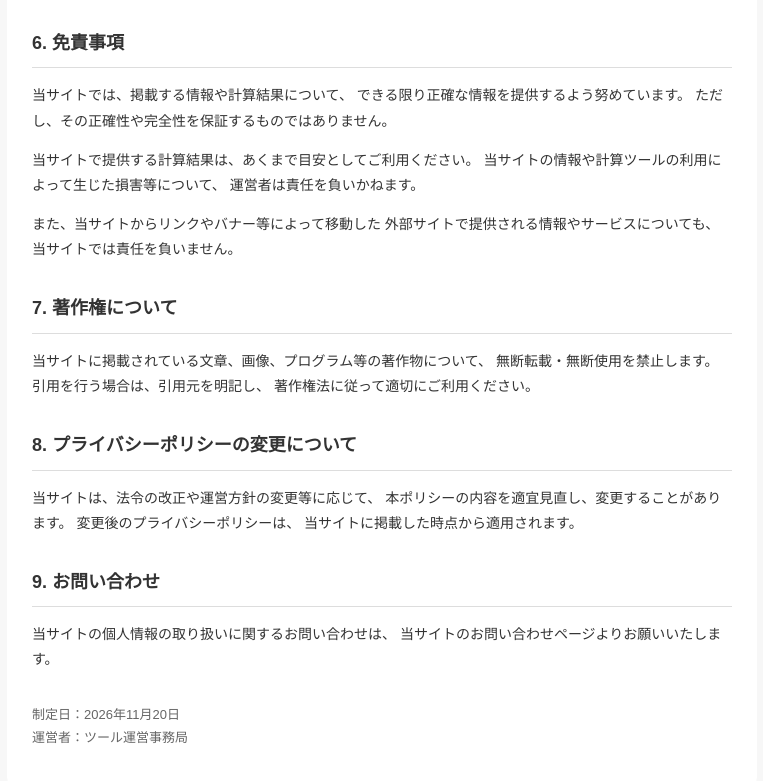
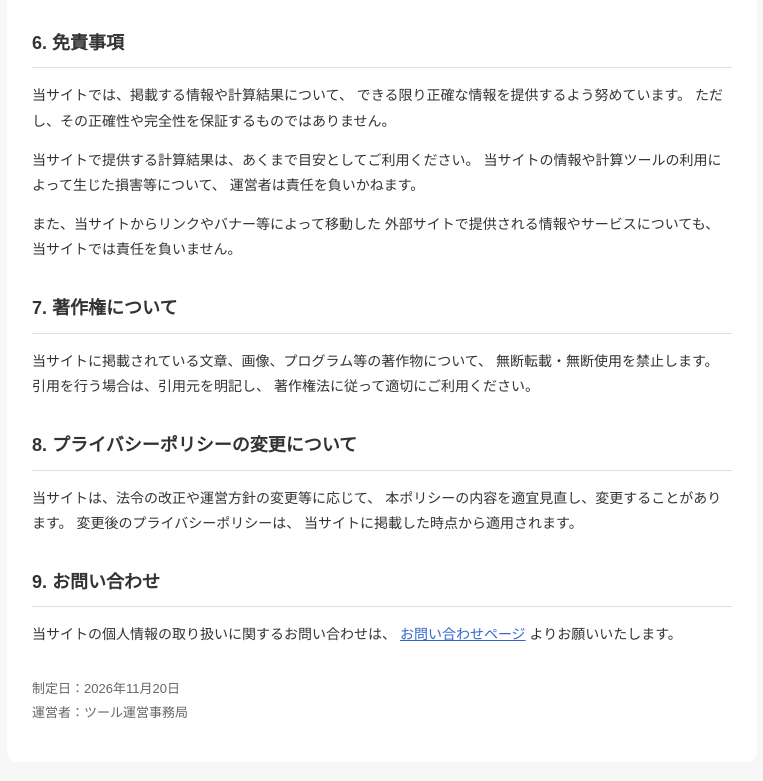
Before and after one commit to kirokugirl-lang/matome1-7.inde.html, a plain HTML site: page privacy.html in a window 1280 px wide. Shown: the part 1209-1990 px from the top of the page, without its empty margins (258-1021 px from the left). Drawn offline with Linux system fonts and the light colour scheme.

Commit message:
Update privacy.html

```diff
--- a/privacy.html
+++ b/privacy.html
@@ -187,7 +187,8 @@ Cookieを使用する場合があります。
 
 <p>
 当サイトの個人情報の取り扱いに関するお問い合わせは、
-当サイトのお問い合わせページよりお願いいたします。
+<a href="/contact.html">お問い合わせページ</a>
+よりお願いいたします。
 </p>
 
 <p class="date">
```
